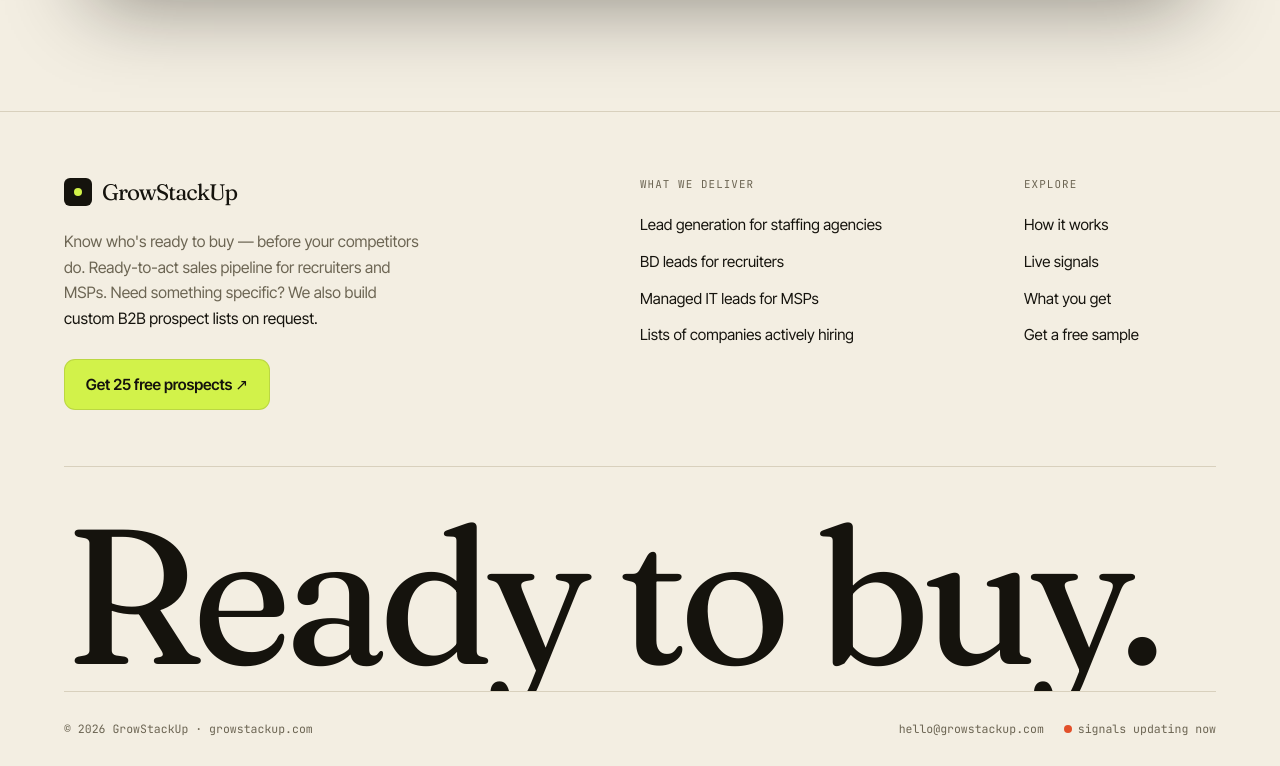
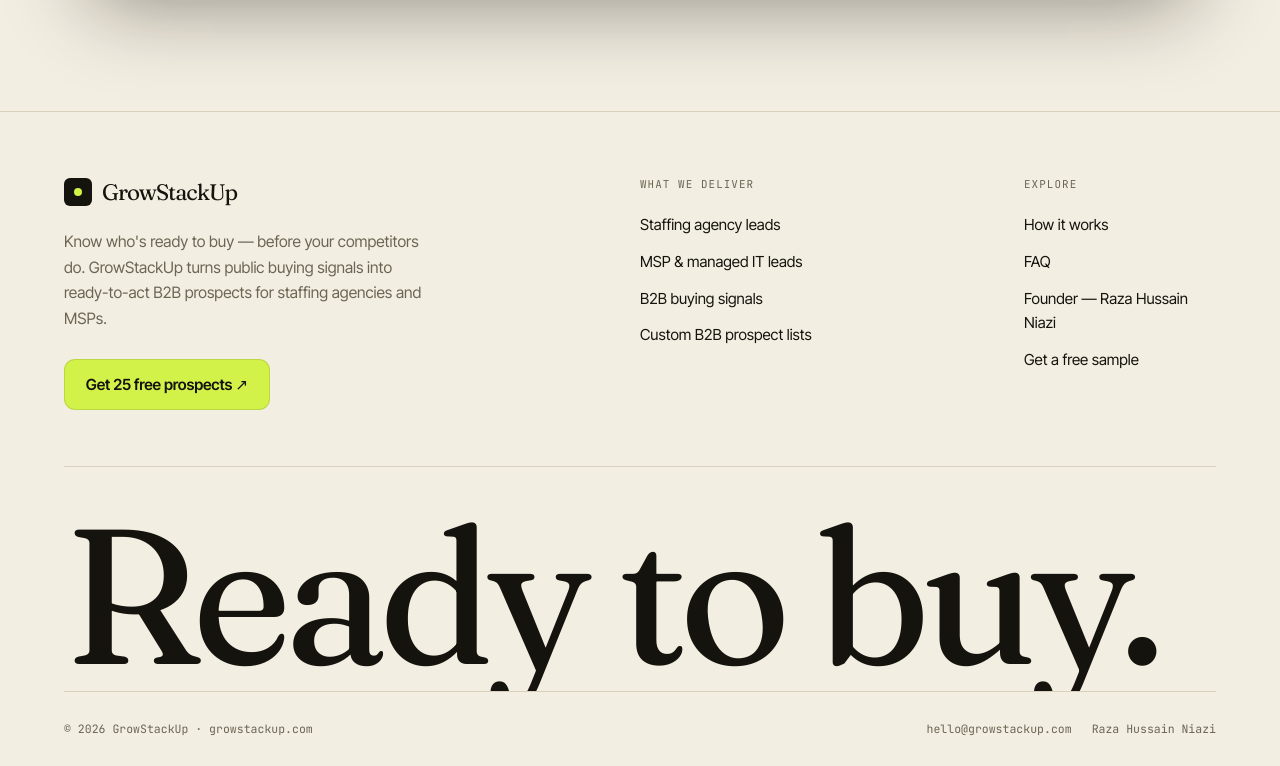
Before and after one commit to razahussain077/growstackup, a Next.js app: page / in a window 1280 px wide. Shown: the part 6236-7002 px from the top of the page. Built offline with nearby package versions, Linux system fonts and the light colour scheme.

Commit message:
SEO: strengthen internal linking and founder entity link

```diff
--- a/components/Footer.tsx
+++ b/components/Footer.tsx
@@ -1,85 +1,52 @@
 const SOLUTIONS = [
-  { label: "Lead generation for staffing agencies", href: "#pipeline" },
-  { label: "BD leads for recruiters", href: "#pipeline" },
-  { label: "Managed IT leads for MSPs", href: "#pipeline" },
-  { label: "Lists of companies actively hiring", href: "#signals" },
+  { label: "Staffing agency leads", href: "/staffing-agency-leads" },
+  { label: "MSP & managed IT leads", href: "/msp-leads" },
+  { label: "B2B buying signals", href: "/b2b-buying-signals" },
+  { label: "Custom B2B prospect lists", href: "/#sample" },
 ];
-
 const COMPANY = [
-  { label: "How it works", href: "#how" },
-  { label: "Live signals", href: "#signals" },
-  { label: "What you get", href: "#pipeline" },
-  { label: "Get a free sample", href: "#sample" },
+  { label: "How it works", href: "/#how" },
+  { label: "FAQ", href: "/#faq" },
+  { label: "Founder — Raza Hussain Niazi", href: "/founder" },
+  { label: "Get a free sample", href: "/#sample" },
 ];
 
 export default function Footer() {
   return (
     <footer className="relative border-t border-line pt-16">
       <div className="shell">
-        {/* soft line: custom lists */}
         <div className="grid grid-cols-12 gap-y-10 pb-14">
           <div className="col-span-12 lg:col-span-5">
-            <a href="#top" className="flex items-center gap-2.5" aria-label="GrowStackUp home">
-              <span className="relative flex h-7 w-7 items-center justify-center rounded-sm bg-ink">
-                <span className="block h-2 w-2 rounded-full bg-accent" />
-              </span>
+            <a href="/" className="flex items-center gap-2.5" aria-label="GrowStackUp home">
+              <span className="relative flex h-7 w-7 items-center justify-center rounded-sm bg-ink"><span className="block h-2 w-2 rounded-full bg-accent" /></span>
               <span className="font-display text-[1.4rem] tracking-tightest">GrowStackUp</span>
             </a>
             <p className="mt-5 max-w-[40ch] text-[0.98rem] leading-relaxed text-muted">
-              Know who&apos;s ready to buy — before your competitors do. Ready-to-act sales pipeline
-              for recruiters and MSPs. Need something specific? We also build{" "}
-              <span className="text-ink">custom B2B prospect lists on request.</span>
+              Know who&apos;s ready to buy — before your competitors do. GrowStackUp turns public buying signals into ready-to-act B2B prospects for staffing agencies and MSPs.
             </p>
-            <a href="#sample" className="btn btn-accent mt-7">
-              Get 25 free prospects ↗
-            </a>
+            <a href="/#sample" className="btn btn-accent mt-7">Get 25 free prospects ↗</a>
           </div>
-
           <nav className="col-span-6 sm:col-span-4 lg:col-span-4 lg:col-start-7" aria-label="Solutions">
             <h2 className="font-mono text-[0.68rem] uppercase tracking-widest text-muted">What we deliver</h2>
             <ul className="mt-5 flex flex-col gap-3">
-              {SOLUTIONS.map((l) => (
-                <li key={l.label}>
-                  <a href={l.href} className="text-[0.95rem] text-ink/80 transition-colors hover:text-ink">
-                    {l.label}
-                  </a>
-                </li>
-              ))}
+              {SOLUTIONS.map((l) => <li key={l.label}><a href={l.href} className="text-[0.95rem] text-ink/80 transition-colors hover:text-ink">{l.label}</a></li>)}
             </ul>
           </nav>
-
           <nav className="col-span-6 sm:col-span-4 lg:col-span-2" aria-label="Explore">
             <h2 className="font-mono text-[0.68rem] uppercase tracking-widest text-muted">Explore</h2>
             <ul className="mt-5 flex flex-col gap-3">
-              {COMPANY.map((l) => (
-                <li key={l.label}>
-                  <a href={l.href} className="text-[0.95rem] text-ink/80 transition-colors hover:text-ink">
-                    {l.label}
-                  </a>
-                </li>
-              ))}
+              {COMPANY.map((l) => <li key={l.label}><a href={l.href} className="text-[0.95rem] text-ink/80 transition-colors hover:text-ink">{l.label}</a></li>)}
             </ul>
           </nav>
         </div>
-
-        {/* oversized wordmark */}
         <div aria-hidden className="select-none overflow-hidden border-t border-line pt-8">
-          <div className="font-display leading-none tracking-tightest text-ink/[0.07]" style={{ fontSize: "clamp(3.5rem, 15vw, 13rem)" }}>
-            Ready to buy.
-          </div>
+          <div className="font-display leading-none tracking-tightest text-ink/[0.07]" style={{ fontSize: "clamp(3.5rem, 15vw, 13rem)" }}>Ready to buy.</div>
         </div>
-
         <div className="flex flex-col items-start justify-between gap-4 border-t border-line py-7 sm:flex-row sm:items-center">
-          <p className="font-mono text-[0.72rem] text-muted">
-            © {new Date().getFullYear()} GrowStackUp · growstackup.com
-          </p>
-          <div className="flex items-center gap-5 font-mono text-[0.72rem] text-muted">
-            <a href="mailto:hello@growstackup.com" className="transition-colors hover:text-ink">
-              hello@growstackup.com
-            </a>
-            <span className="flex items-center gap-1.5">
-              <span className="live-dot" /> signals updating now
-            </span>
+          <p className="font-mono text-[0.72rem] text-muted">© {new Date().getFullYear()} GrowStackUp · growstackup.com</p>
+          <div className="flex flex-col items-start gap-2 font-mono text-[0.72rem] text-muted sm:flex-row sm:items-center sm:gap-5">
+            <a href="mailto:hello@growstackup.com" className="transition-colors hover:text-ink">hello@growstackup.com</a>
+            <a href="https://www.linkedin.com/in/raza-hussain-niazi-727993206" rel="me" className="transition-colors hover:text-ink">Raza Hussain Niazi</a>
           </div>
         </div>
       </div>
```
